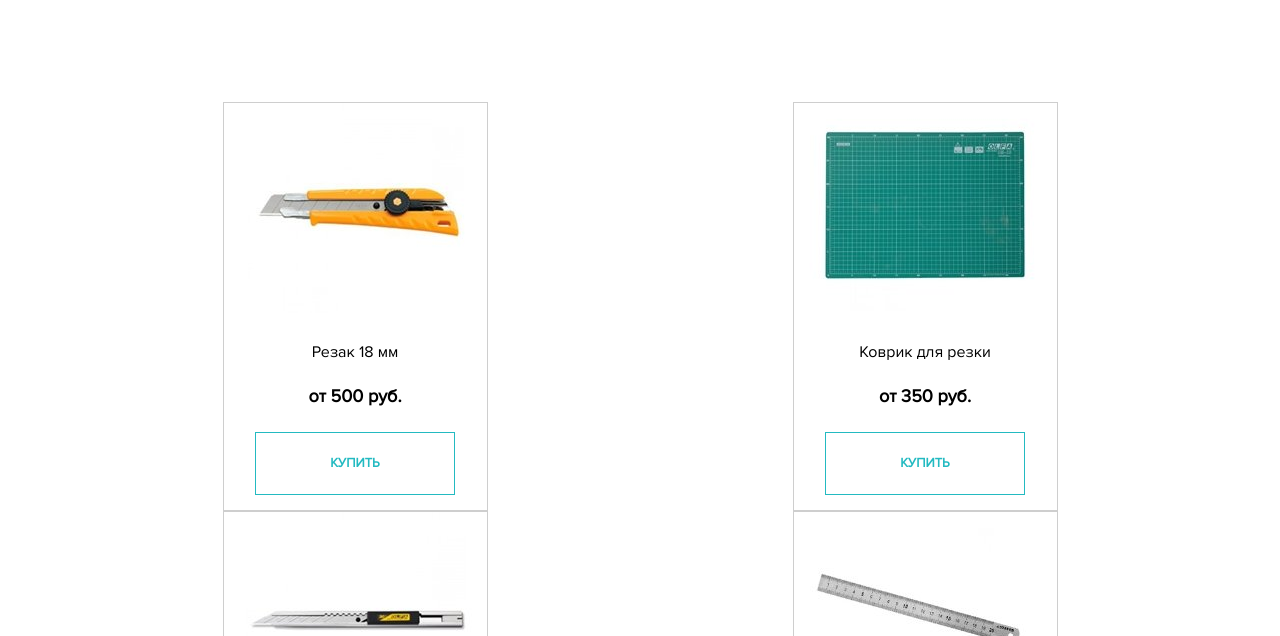
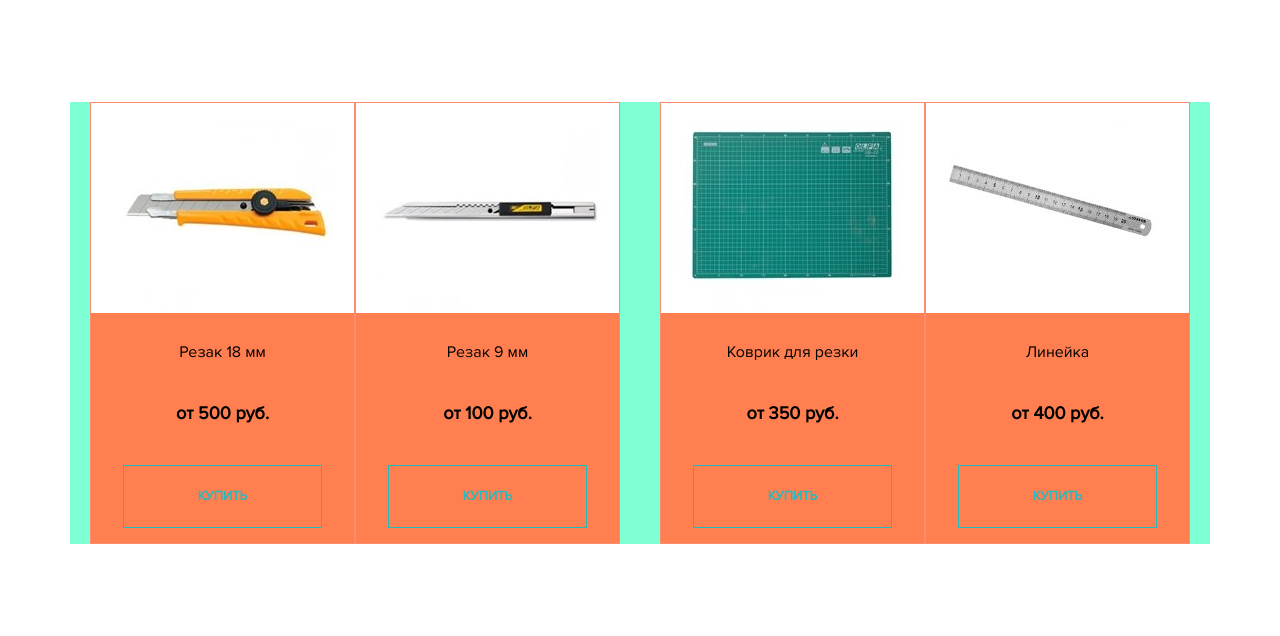
Before and after one commit to EvgeniiMorozov/Structure, a website: page #src/index.html in a window 1280 px wide. Shown: the part 164-800 px from the top of the page. Drawn offline with nearby package versions, Linux system fonts and the light colour scheme; files that its build step writes are made by us from their sources; files whose address does not match are found by name; a web font is replaced by a local one.

Commit message:
Правка стилизации

```diff
--- a/#src/scss/style.scss
+++ b/#src/scss/style.scss
@@ -11,6 +11,7 @@
 
 @import "fonts";
 
+
 $btn-color: #23bac1;
 
 body {
@@ -20,20 +21,23 @@ body {
     color: #000000;
 }
 
-h1, p {
+h1,
+p {
     margin: 0;
 }
 
 .container {
     max-width: 1140px;
     margin: 0 auto;
-    @media screen and (max-width: 960px) {
-        max-width: 960px;
-    }
+
+    // @media screen and (max-width: 960px) {
+    //     max-width: 960px;
+    // }
 }
 
 .header {
     margin: 100px 0 125px 0;
+
     h1 {
         font-size: 36px;
         text-align: center;
@@ -47,30 +51,52 @@ h1, p {
 .cards {
     display: flex;
     justify-content: space-around;
-    // background-color: aquamarine;
-    @media screen and (max-width: 960px) {
-        flex-wrap: wrap;
+    flex-basis: 570px;
+    background-color: aquamarine;
+
+    // @media screen and (max-width: 960px) {
+    //     flex-wrap: wrap;
+    // }
+
+    &__box {
+        display: flex;
+        justify-content: space-between;
+        flex-basis: 263px;
+        background-color: coral;
     }
+
     &__block {
         text-align: center;
-        border: 1px solid rgba(128, 128, 128, 0.384);
+        border: 1px solid rgba(243, 161, 161, 0.384);
     }
+
     &__block:hover {
         box-shadow: 0 0 10px gray;
     }
+
     &__img {
         margin-bottom: 25px;
-        img {
-            max-width: 100%;
-        }
+
+        // img {
+        //     // max-width: 100%;
+        // }
     }
+
+    &__text {
+        display: flex;
+        flex-direction: column;
+        justify-content: space-between;
+        align-items: center;
+        align-content: center;
+        height: 200px;
+    }
+
     &__name {
-        margin-bottom: 25px;
         font-size: 16px;
         font-weight: 300;
     }
+
     &__price {
-        margin-bottom: 25px;
         font-size: 18px;
         font-weight: 700;
     }
@@ -87,13 +113,15 @@ button {
     border: 1px solid $btn-color;
     cursor: pointer;
     outline: 0;
+
     &:hover {
         box-shadow: 0 0 20px rgb(127, 168, 255);
         background-color: #9eeaec;
     }
+
     &:focus {
         color: #0f757a;
-        box-shadow:0 0 8px rgb(84, 248, 194);
+        box-shadow: 0 0 8px rgb(84, 248, 194);
         background-color: #56e2e7;
     }
 }
```
